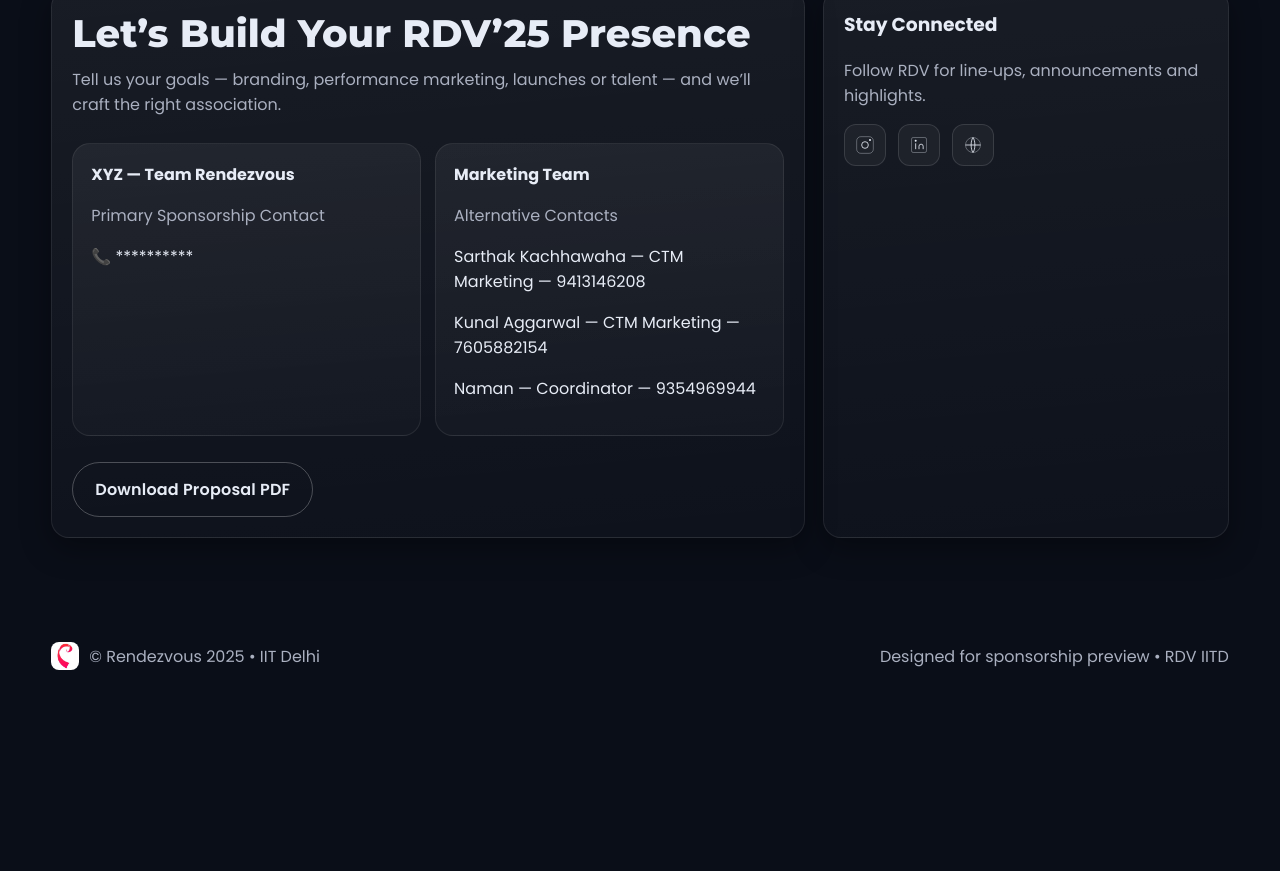
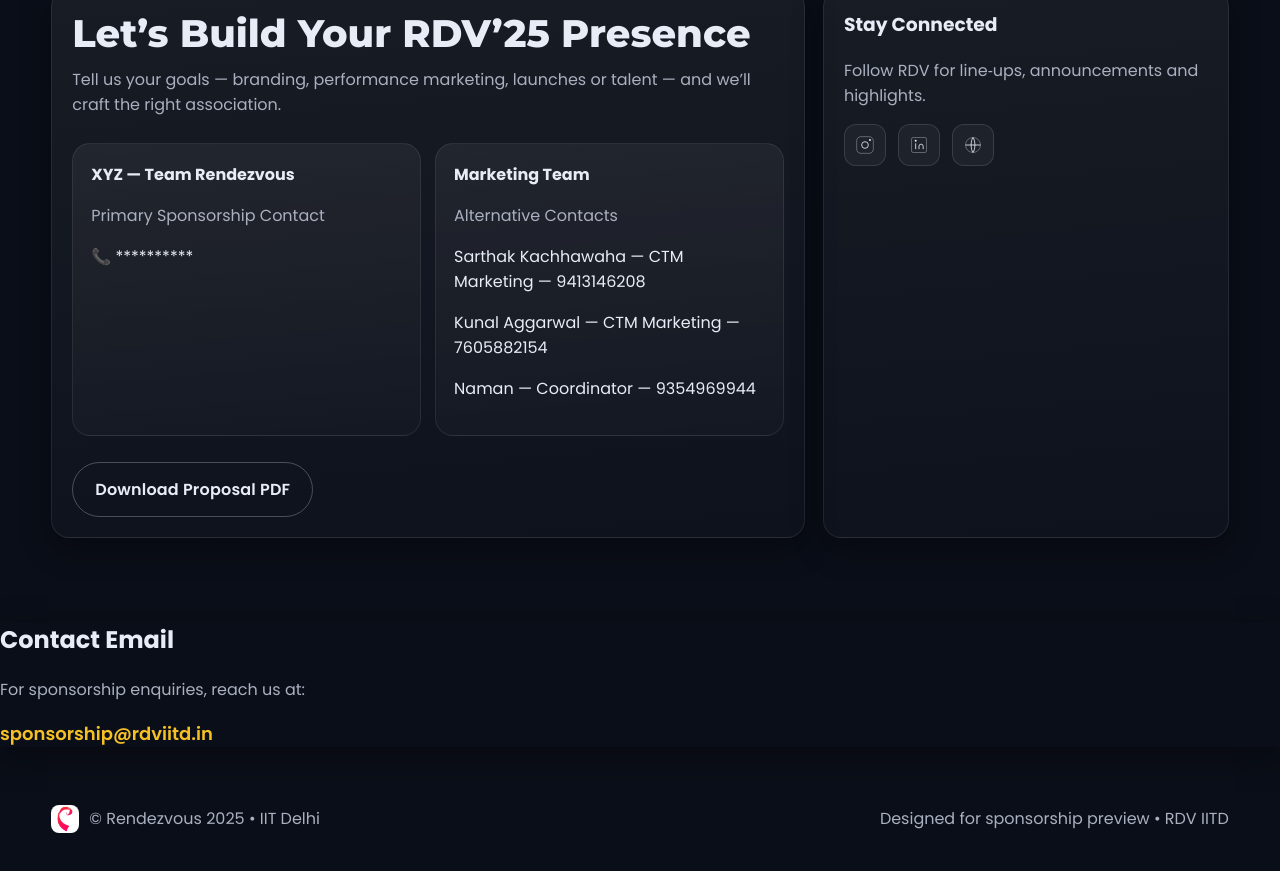
Before and after one commit to amanbalara/IITD-PROM, a plain HTML site: page index.html in a window 1280 px wide. Shown: the part 3363-4234 px from the top of the page. Before the commit the page ends 4113 px from the top, so only its background shows below. Drawn offline with Linux system fonts and the light colour scheme.

Commit message:
Update index.html

```diff
--- a/index.html
+++ b/index.html
@@ -490,6 +490,13 @@
       </div>
     </div>
   </section>
+  <section id="email" class="panel shadow">
+  <h2>Contact Email</h2>
+  <p class="muted">For sponsorship enquiries, reach us at:</p>
+  <p style="font-size:18px; font-weight:600; color:var(--gold);">
+    sponsorship@rdviitd.in
+  </p>
+</section>
 
   <footer>
     <div class="container" style="display:flex;align-items:center;justify-content:space-between;gap:16px;flex-wrap:wrap">
```
